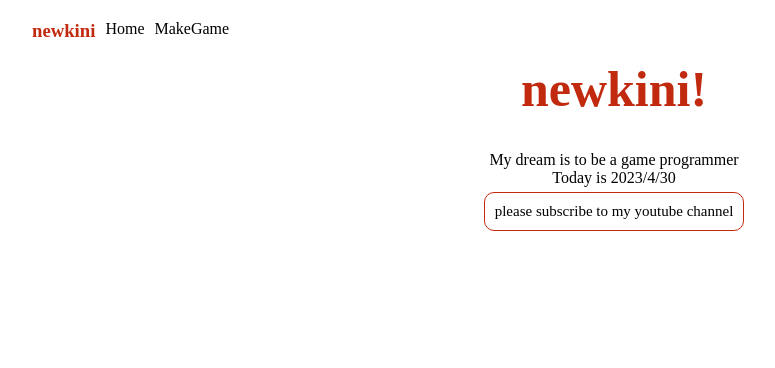
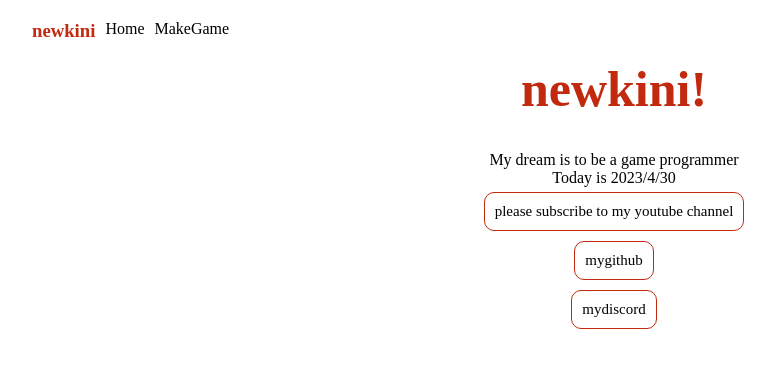
Before and after one commit to newkincode/site, a SvelteKit app: page / in a window 1280 px wide. Shown: the top 368 px of the page, without its empty margins (26-801 px from the left). Built offline with nearby package versions, Linux system fonts and the light colour scheme; a web font is replaced by a local one.

Commit message:
ㄹㅣㅇ크 더걸기

```diff
--- a/src/routes/+page.svelte
+++ b/src/routes/+page.svelte
@@ -12,4 +12,6 @@
 <h1>newkini!</h1>
 <p>My dream is to be a game programmer<br>
 Today is {todayStr}<br></p>
-<a href="https://www.youtube.com/channel/UCa-gBibeaPPiNYl6t_3GOIw?sub_confirmation=1"><button>please subscribe to my youtube channel</button></a>
+<a href="https://www.youtube.com/@newkini-dev?sub_confirmation=1"><button>please subscribe to my youtube channel</button></a><br>
+<a href="https://github.com/newkincode"><button>mygithub</button></a><br>
+<a href="https://discord.gg/cNdPGvCgJh"><button>mydiscord</button></a><br>
```
